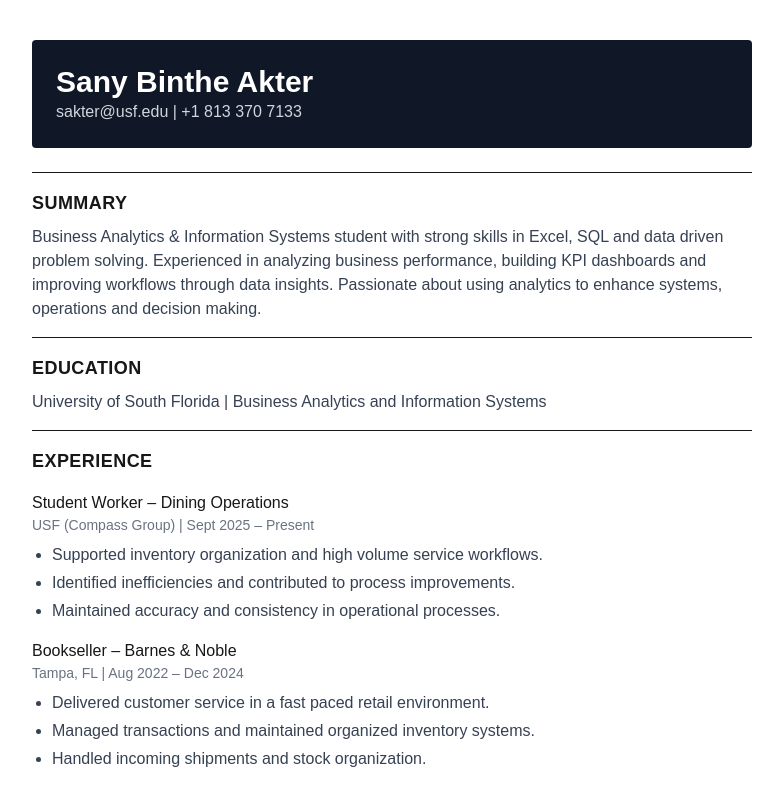
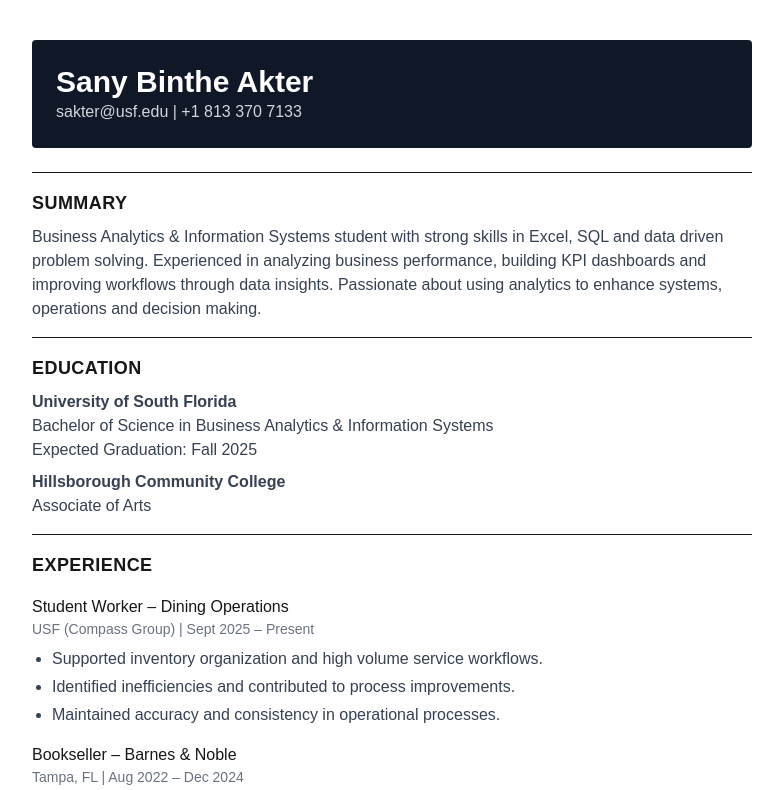
Before and after one commit to sanybintheakter/nextjs-resume, a Next.js app: page / in a window 1280 px wide. Shown: the top 790 px of the page, without its empty margins (248-1031 px from the left). Built offline with nearby package versions, Linux system fonts and the light colour scheme.

Commit message:
Updated resume layout and improved content across sections

```diff
--- a/app/page.tsx
+++ b/app/page.tsx
@@ -20,7 +20,15 @@ return (
     {/* Education */}
     <section className="border-t pt-4 mt-4">
     <h2 className="font-semibold text-lg uppercase tracking-wide">Education</h2>
-    <p className="text-gray-700 mt-2"> University of South Florida | Business Analytics and Information Systems
+    <p className="mt-2 text-gray-700">
+    <strong>University of South Florida</strong><br />
+    Bachelor of Science in Business Analytics & Information Systems<br />
+    Expected Graduation: Fall 2025
+    </p>
+
+    <p className="mt-2 text-gray-700">
+    <strong>Hillsborough Community College</strong><br />
+    Associate of Arts<br />
     </p>
     </section>
 
```
